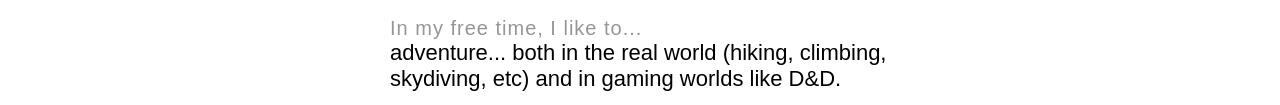
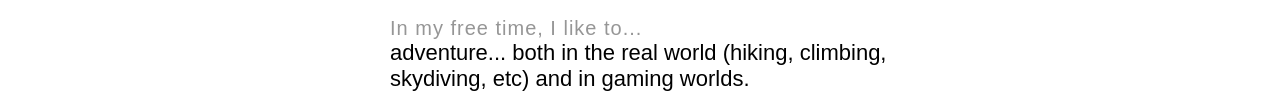
Before and after one commit to Demiror/fend_p0, a plain HTML site: page index.html in a window 1280 px wide. Shown: the part 751-856 px from the top of the page. Drawn offline with Linux system fonts and the light colour scheme.

Commit message:
Updated freetime section

```diff
--- a/index.html
+++ b/index.html
@@ -30,7 +30,7 @@
                 <p class="iama">My favorite way to work is...</p>
                 <p class="my-info">visualizing my future billions</p>
                 <p class="iama">In my free time, I like to...</p>
-                <p class="my-info">adventure...  both in the real world (hiking, climbing, skydiving, etc) and in gaming worlds like D&D.</p>
+                <p class="my-info">adventure...  both in the real world (hiking, climbing, skydiving, etc) and in gaming worlds.</p>
             </section>
         </main>
     </body>
```
